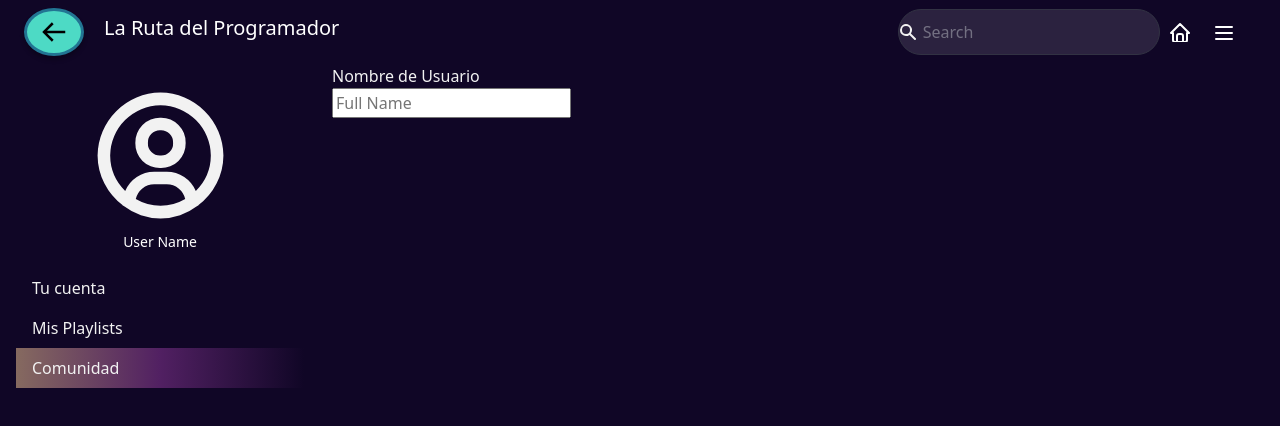
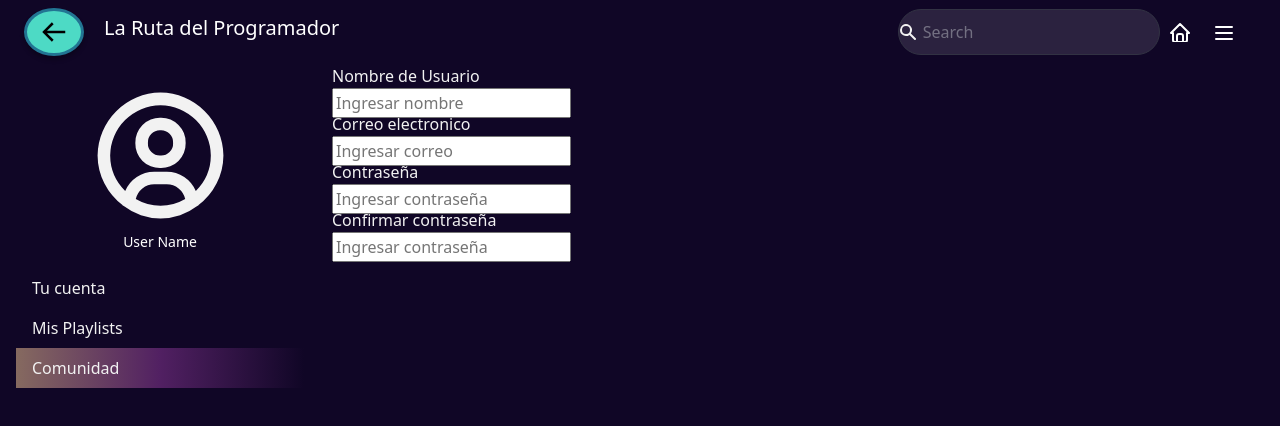
Before and after one commit to CodeMasterChefs/Frontend-Ruta-Programador, a React (Vite) app: page /comunidad in a window 1280 px wide. Shown: the top 426 px of the page. Built offline with nearby package versions, Linux system fonts and the light colour scheme.

Commit message:
Change registrarusuarioPage

```diff
--- a/src/Pages/RegistroUsuarioPage/RegistroUsuarioPage.css
+++ b/src/Pages/RegistroUsuarioPage/RegistroUsuarioPage.css
@@ -1,6 +1,5 @@
 .cajita {
     position: relative ;
-    height: 0px ;
-
+    height: 0 ;
      float: left ;
 }
--- a/src/Pages/RegistroUsuarioPage/RegistroUsuarioPage.jsx
+++ b/src/Pages/RegistroUsuarioPage/RegistroUsuarioPage.jsx
@@ -7,15 +7,33 @@ const RegistroUsuarioPage = () => {
 
     </div>
     <div className="col-sm-6">
-
-
         <div className="required field cajita">
         <label>Nombre de Usuario</label>
         <br></br>
-        <input type="text" placeholder="Full Name"/>
+        <input type="text" placeholder="Ingresar nombre"/>
         <div data-lastpass-icon-root="true"></div></div>
-
-
+        <br></br>
+        <br></br>
+        <div className="required field cajita">
+        <label>Correo electronico</label>
+        <br></br>
+        <input type="text" placeholder="Ingresar correo"/>
+        <div data-lastpass-icon-root="true"></div></div>
+        <br></br>
+        <br></br>
+        <div className="required field cajita">
+        <label>Contraseña</label>
+        <br></br>
+        <input type="password" placeholder="Ingresar contraseña"/>
+        <div data-lastpass-icon-root="true"></div></div>
+        <br></br>
+        <br></br>
+        <div className="required field cajita">
+        <label>Confirmar contraseña</label>
+        <br></br>
+        <input type="password" placeholder="Ingresar contraseña"/>
+        <div data-lastpass-icon-root="true"></div></div>
+        <br></br>
     </div>
     </div>
 
```
